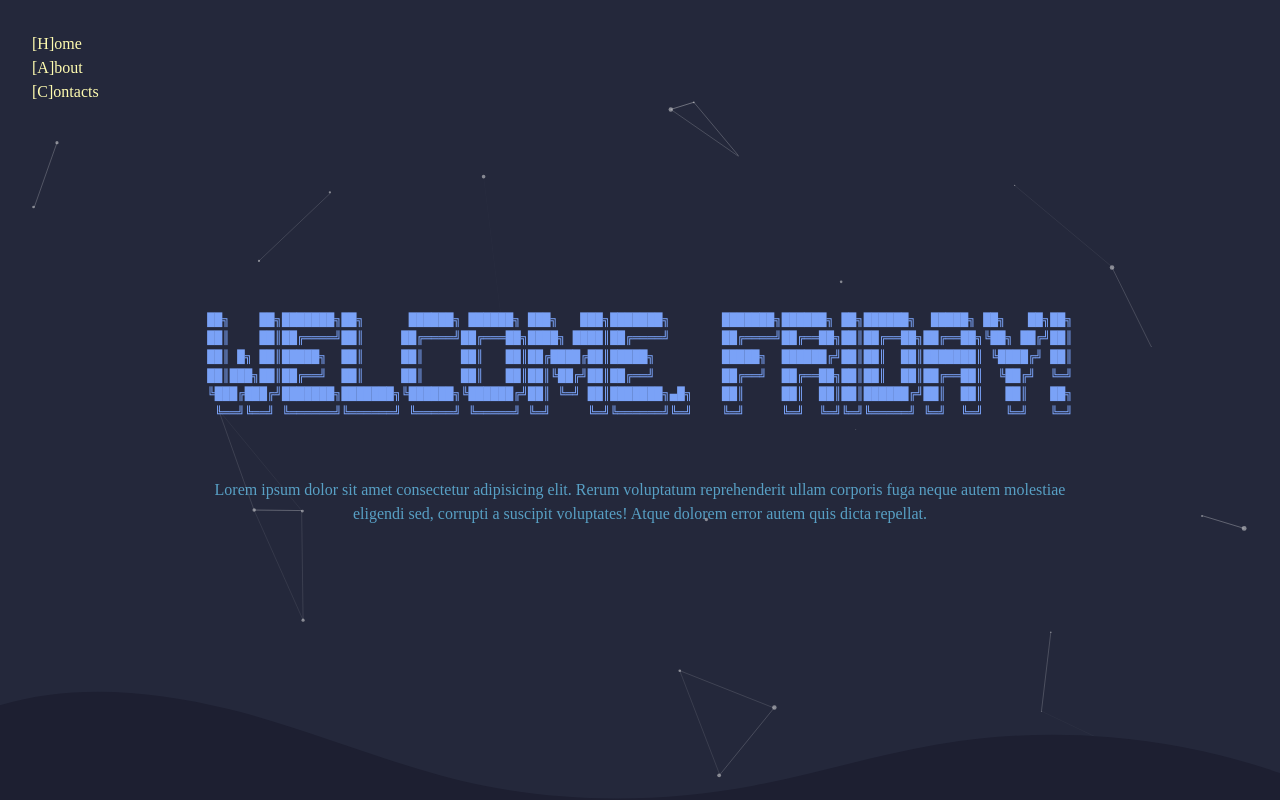
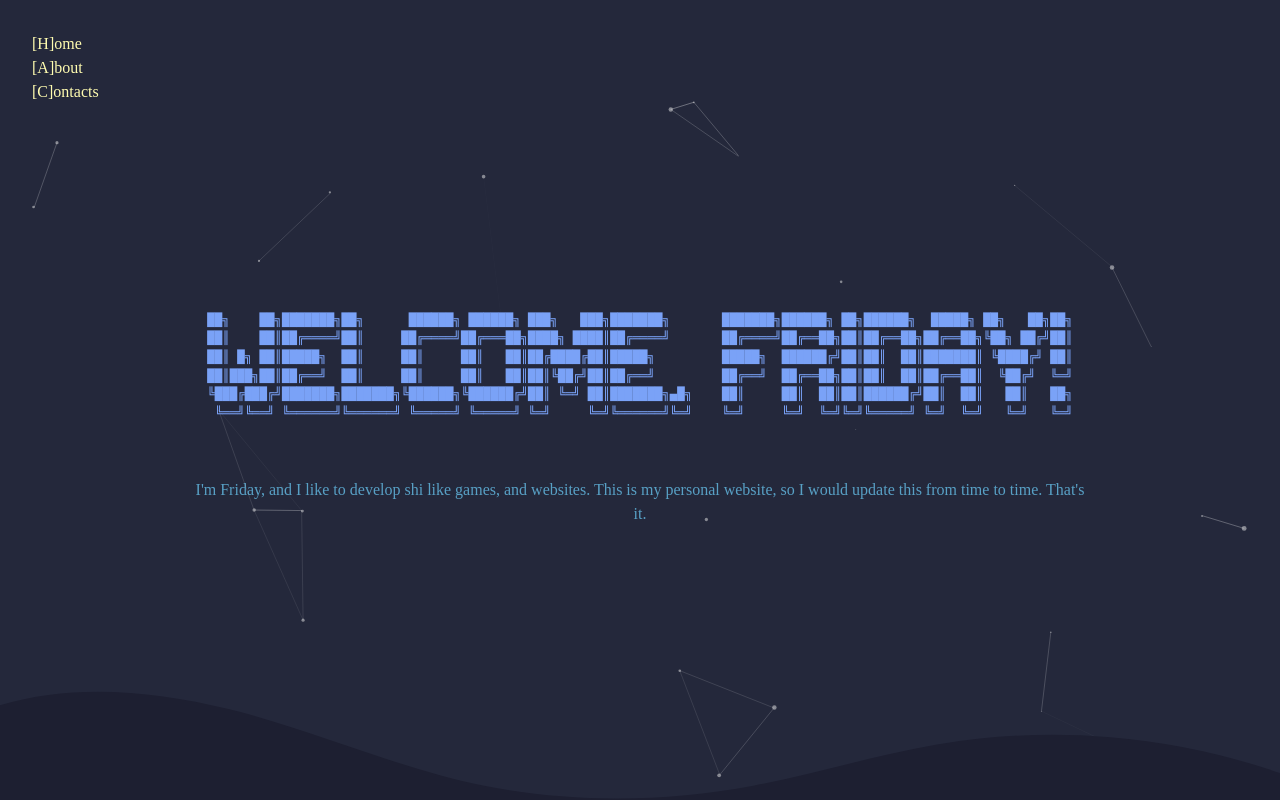
Before and after one commit to RaddNavarro/test-sveltekit, a SvelteKit app: page / in a window 1280 px wide. Shown: the top 800 px of the page. Built offline with nearby package versions, Linux system fonts and the light colour scheme; a web font is replaced by a local one.

Commit message:
changed subtitle

```diff
--- a/src/routes/+page.svelte
+++ b/src/routes/+page.svelte
@@ -56,9 +56,8 @@
 		</pre>
 		<div class="subtitle wrap-break-word">
 			<p>
-				Lorem ipsum dolor sit amet consectetur adipisicing elit. Rerum voluptatum reprehenderit
-				ullam corporis fuga neque autem molestiae eligendi sed, corrupti a suscipit voluptates!
-				Atque dolorem error autem quis dicta repellat.
+				I'm Friday, and I like to develop shi like games, and websites. This is my personal website,
+				so I would update this from time to time. That's it.
 			</p>
 		</div>
 	</div>
```
